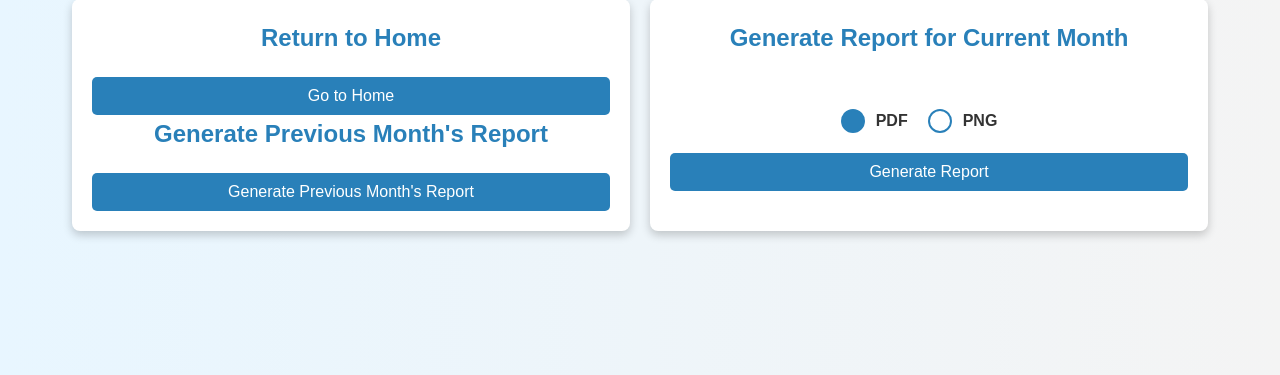
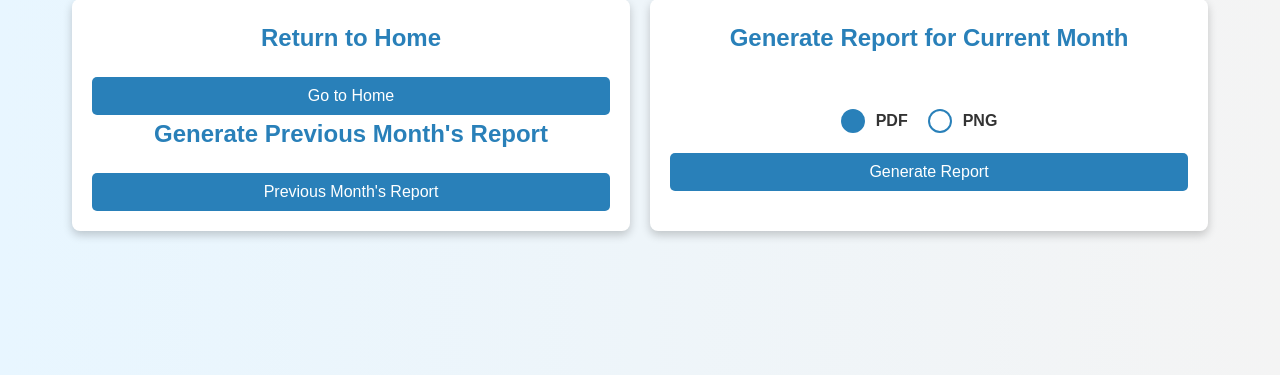
Before and after one commit to ajaj123-debug/Mosque-fund-management-system, a Django app: page /add_transaction/ in a window 1280 px wide. Shown: the part 395-770 px from the top of the page. Run offline with Django 5.2, Linux system fonts and the light colour scheme; a user stored in the database is signed in; data comes from the database, SQL or seed files in the repository.

Commit message:
last commit

```diff
--- a/community_fund/templates/add_transaction.html
+++ b/community_fund/templates/add_transaction.html
@@ -215,7 +215,7 @@
                 </a>
                 <h2>Generate Previous Month's Report</h2>
                 <a href="{% url 'monthwise_report' %}">
-                    <button type="button">Generate Previous Month's Report</button>
+                    <button type="button">Previous Month's Report</button>
                 </a>
             </div>
         </div>
```
